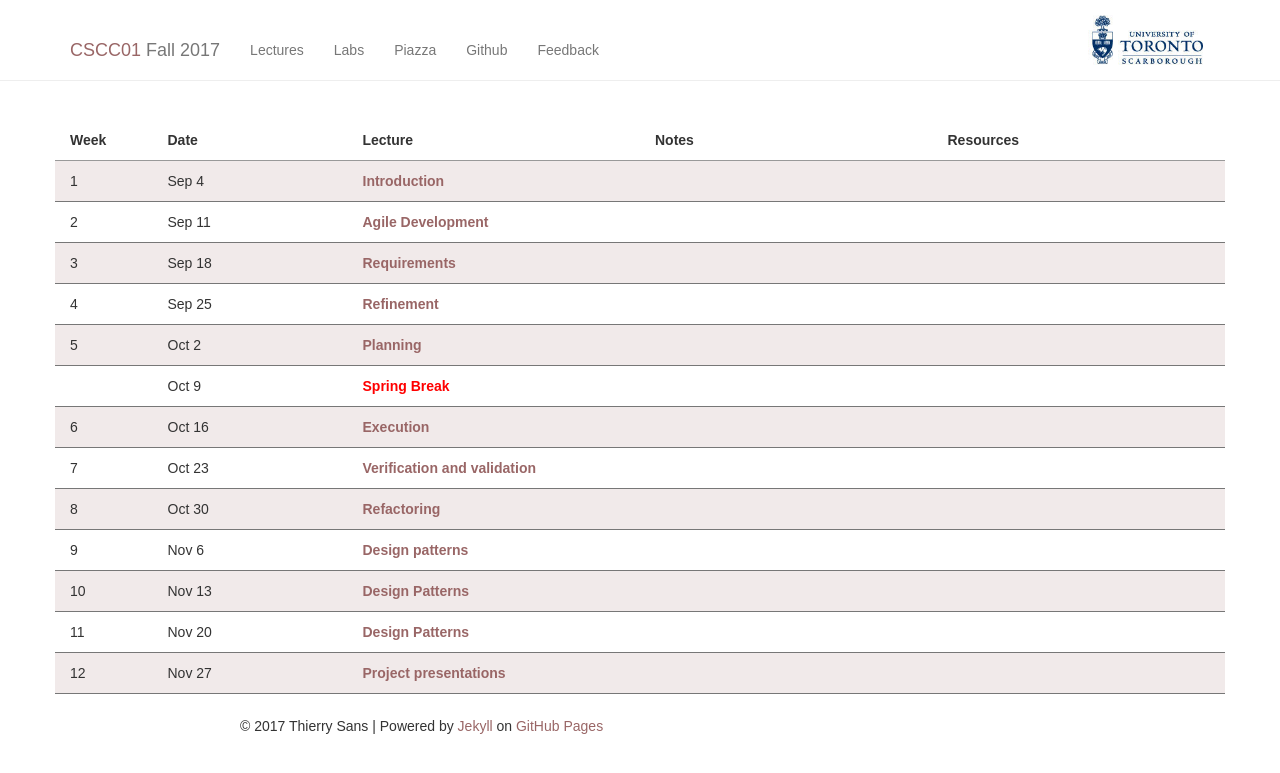
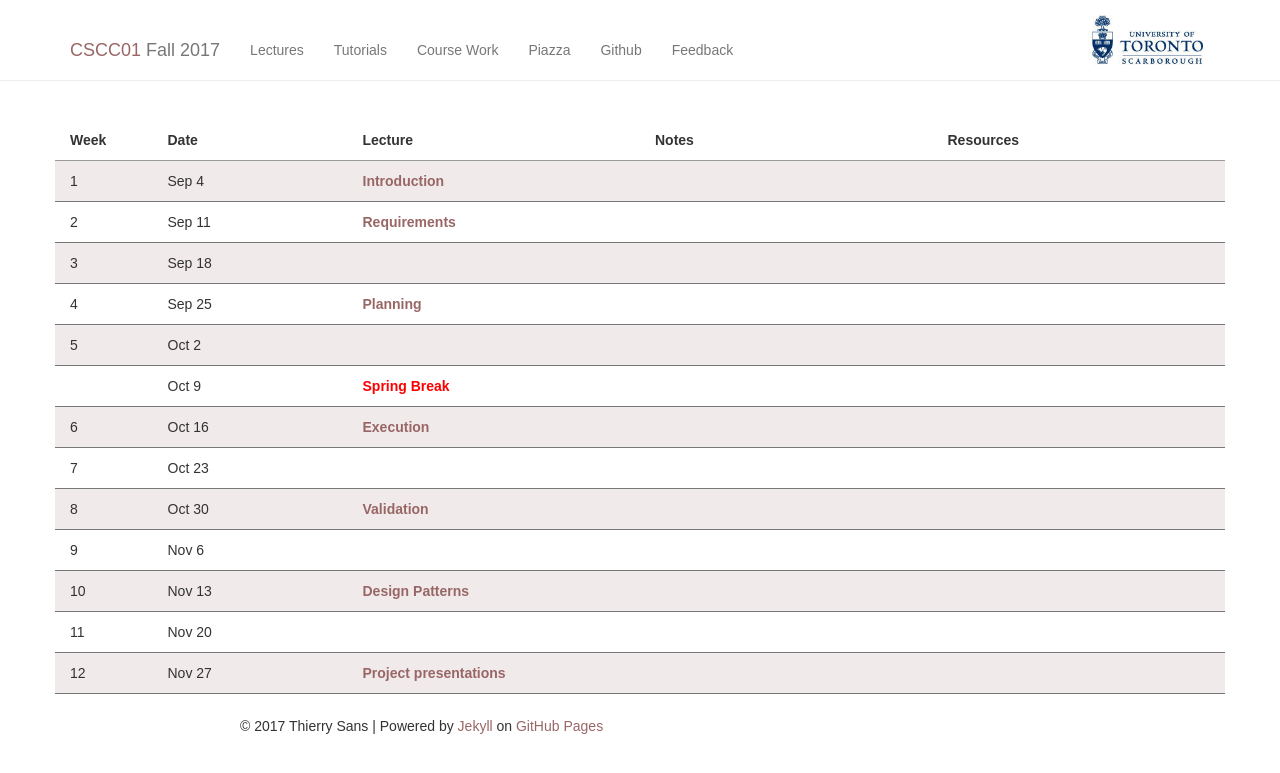
Before and after one commit to ThierrySans/CSCC01, a Jekyll site: the page built from lectures/index.md, in a window 1280 px wide and 900 px high. Shown: the top 773 px of the window. Built offline with Jekyll 4.4.1, drawn with Linux system fonts in a browser that asks for light colours.

Commit message:
course work

```diff
--- a/_data/lectures.yml
+++ b/_data/lectures.yml
@@ -4,26 +4,26 @@
   readings:
       # - Security Engineering: http://www.cl.cam.ac.uk/~rja14/Papers/SE-01.pdf
 
-- week: Agile Development
-
 - week: Requirements
 
-- week: Refinement
+- week:
 
 - week: Planning
+
+- week:
 
 - break: <span class="em">Spring Break</span>
 
 - week: Execution
 
-- week: Verification and validation
+- week:
 
-- week: Refactoring
+- week: Validation
 
-- week: Design patterns
+- week:
 
 - week: Design Patterns
 
-- week: Design Patterns
+- week:
 
 - week: Project presentations
--- a/_data/nav.yml
+++ b/_data/nav.yml
@@ -2,8 +2,12 @@
   url: /lectures/
   absolute: False
 
-- title: Labs
-  url: /labs/
+- title: Tutorials
+  url: /tutorials/
+  absolute: False
+
+- title: Course Work
+  url: /work/
   absolute: False
 
 - title: Piazza
--- a/_data/settings.yml
+++ b/_data/settings.yml
@@ -2,7 +2,7 @@
 ref: CSCC01
 title: Introduction to Software Engineering
 edition: Fall 2017
-description: Introduction to software development methodologies with an emphasis on agile development methods appropriate for rapidly-moving projects. Basic software development infrastructure; requirements elicitation and tracking; prototyping; basic project management; basic UML; introduction to software architecture; design patterns; testing.
+description: This course is an introduction to software development methodologies with an emphasis on agile development methods appropriate for rapidly-moving projects. We will cover basic software development infrastructure, requirements elicitation and tracking, prototyping, basic project management, basic software modelling, introduction to software architecture, object-oriented design and design patterns, testing.
 website: https://thierrysans.github.io/CSCC01/
 github: https://github.com/ThierrySans/CSCC01
 piazza: https://piazza.com/mail.utoronto.ca/fall2017/cscc01
--- a/_data/labs.yml
+++ b/_data/tutorials.yml
@@ -1,4 +1,4 @@
-- week: TBD
+- week: No tutorial
 
 - week: TBD
   # handout: 2/
--- a/labs/index.md
+++ b/tutorials/index.md
@@ -1,6 +1,6 @@
 ---
 layout: default
-permalink: /labs/
+permalink: /tutorials/
 ---
 
 <div class="week hrow">
@@ -11,7 +11,7 @@
 </div>
 
 {% assign week_id = 0 %}
-{% for e in site.data.labs %}
+{% for e in site.data.tutorials %}
 <div class="week {% cycle "odd", "even" %}">
     {% if e.break %}
     <div class="week_id"></div>
```
Also changed, not shown: _data/work.yml (added, +36 -0 lines), index.md (+18 -22 lines), work/index.md (added, +44 -0 lines).
